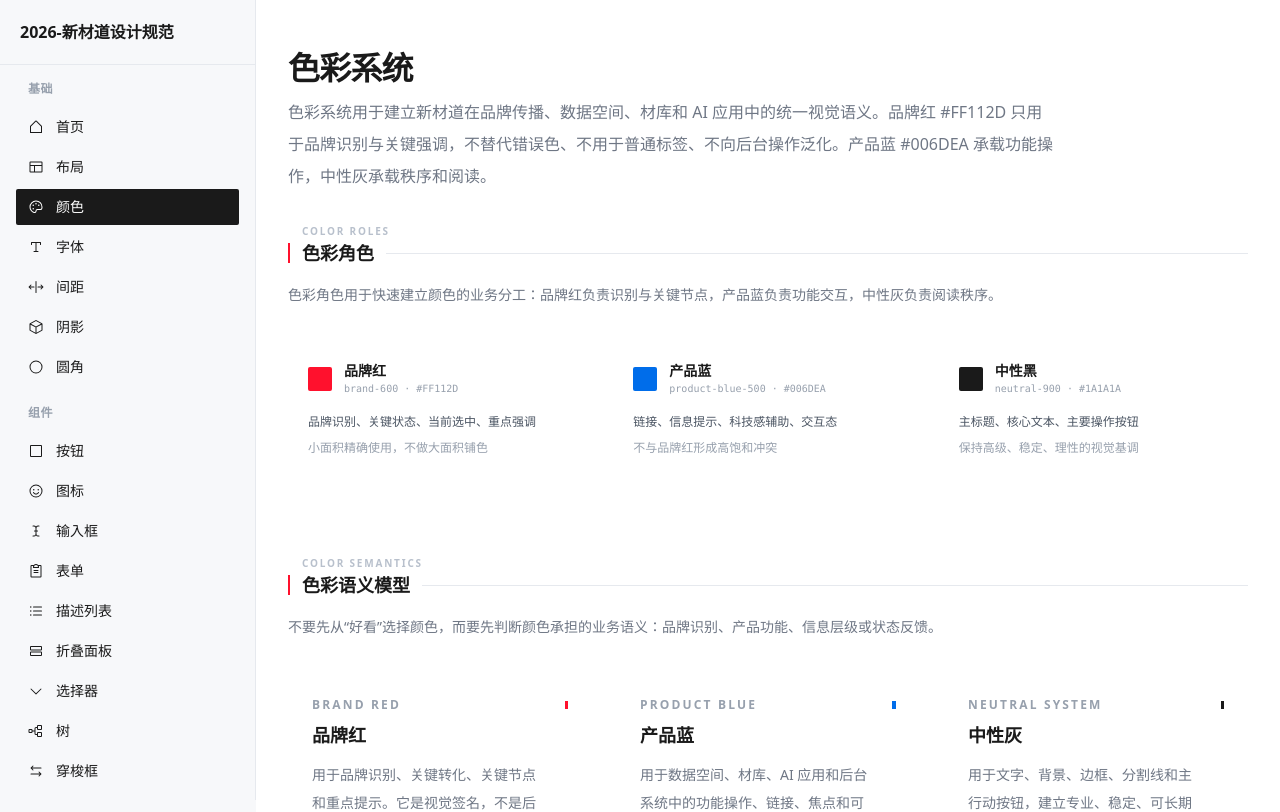
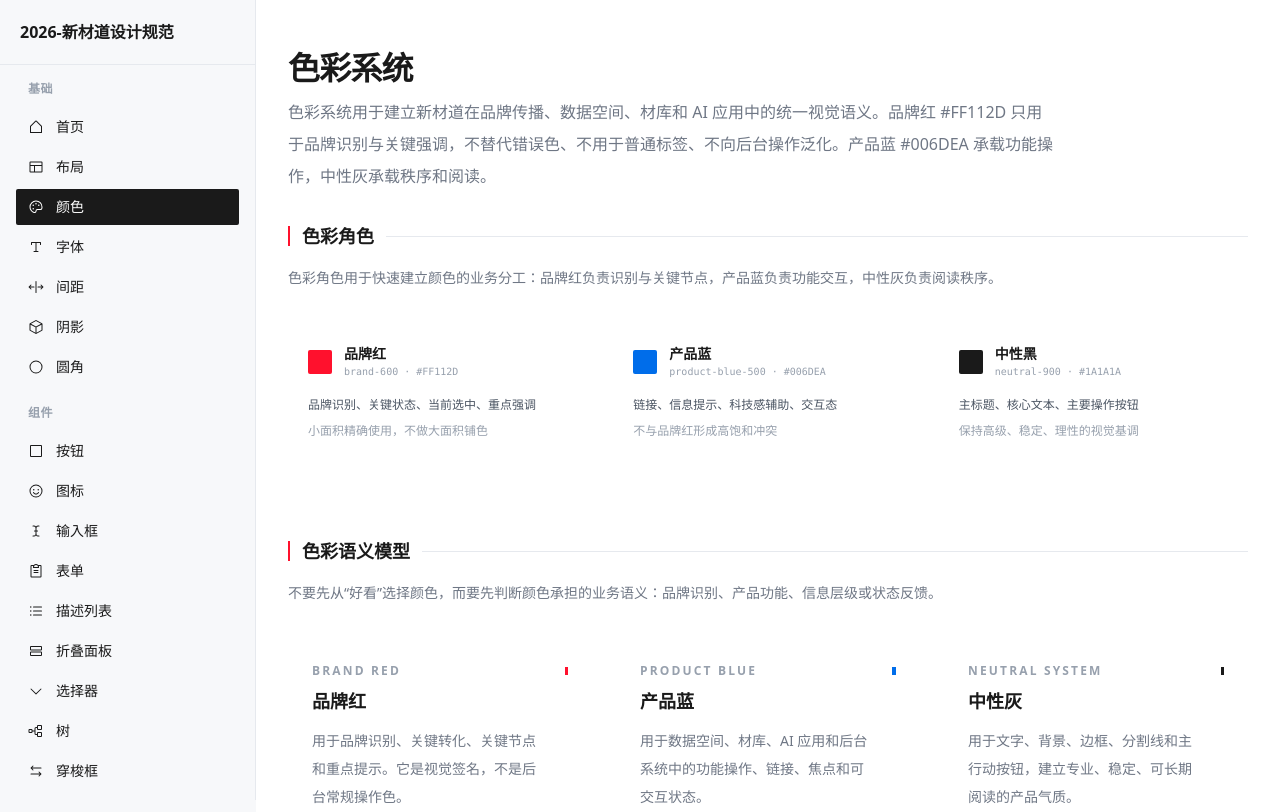
Before and after one commit to susu192856/xincailiao-design-system, a Vue app: page /design-system/colors in a window 1280 px wide. Shown: the top 812 px of the page. Built offline with nearby package versions, Linux system fonts and the light colour scheme.

Commit message:
fix: remove english section eyebrows

```diff
--- a/src/components/docs/ComponentDoc.tsx
+++ b/src/components/docs/ComponentDoc.tsx
@@ -1,7 +1,6 @@
 import type { ReactNode } from "react";
 
 export function SectionHeading({
-  eyebrow,
   title,
   description,
 }: {
@@ -12,10 +11,7 @@ export function SectionHeading({
   return (
     <div className="mb-8">
       <div className="mb-4">
-        <p className="ml-3.5 text-[10px] font-semibold uppercase tracking-[0.18em] text-[var(--neutral-400)]">
-          {eyebrow}
-        </p>
-        <div className="mt-0.5 flex items-center gap-3">
+        <div className="flex items-center gap-3">
           <span className="h-5 w-0.5 shrink-0 bg-[var(--docs-accent)]" aria-hidden="true" />
           <h2 className="text-lg font-semibold leading-6 text-[var(--neutral-900)]">{title}</h2>
           <div className="hidden h-px flex-1 bg-[var(--neutral-200)] md:block" />
--- a/src/pages/design-system/HomePage.tsx
+++ b/src/pages/design-system/HomePage.tsx
@@ -128,13 +128,10 @@ const productLayers = [
   },
 ];
 
-function SectionHeader({ eyebrow, title }: { eyebrow: string; title: string }) {
+function SectionHeader({ title }: { eyebrow: string; title: string }) {
   return (
     <div className="mb-6">
-      <div>
-        <p className="ml-3.5 text-[10px] font-semibold uppercase tracking-[0.18em] text-[var(--neutral-400)]">{eyebrow}</p>
-      </div>
-      <div className="mt-0.5 flex items-center gap-3">
+      <div className="flex items-center gap-3">
         <span className="h-5 w-0.5 shrink-0 bg-[var(--docs-accent)]" aria-hidden="true" />
         <h2 className="text-lg font-semibold leading-6 text-[var(--neutral-900)]">{title}</h2>
         <div className="h-px flex-1 bg-[var(--neutral-200)]" />
--- a/src/pages/design-system/LayoutPage.tsx
+++ b/src/pages/design-system/LayoutPage.tsx
@@ -10,7 +10,6 @@ type Breakpoint = {
 };
 
 function SectionHeading({
-  eyebrow,
   title,
   description,
 }: {
@@ -21,10 +20,7 @@ function SectionHeading({
   return (
     <div className="mb-8">
       <div className="mb-4">
-        <p className="ml-3.5 text-[10px] font-semibold uppercase tracking-[0.18em] text-[var(--neutral-400)]">
-          {eyebrow}
-        </p>
-        <div className="mt-0.5 flex items-center gap-3">
+        <div className="flex items-center gap-3">
           <span className="h-5 w-0.5 shrink-0 bg-[var(--docs-accent)]" aria-hidden="true" />
           <h2 className="text-lg font-semibold leading-6 text-[var(--neutral-900)]">{title}</h2>
           <div className="hidden h-px flex-1 bg-[var(--neutral-200)] md:block" />
--- a/src/pages/design-system/components/ComponentPlaceholderPage.tsx
+++ b/src/pages/design-system/components/ComponentPlaceholderPage.tsx
@@ -15,9 +15,6 @@ export default function ComponentPlaceholderPage({
 
       <section>
         <div className="bg-white p-6">
-          <div className="mb-4 text-xs font-semibold uppercase tracking-[0.24em] text-[var(--neutral-500)]">
-            COMPONENT SPEC
-          </div>
           <h2 className="mb-3 text-xl font-semibold text-[var(--neutral-900)]">
             组件规范待补齐
           </h2>
```
